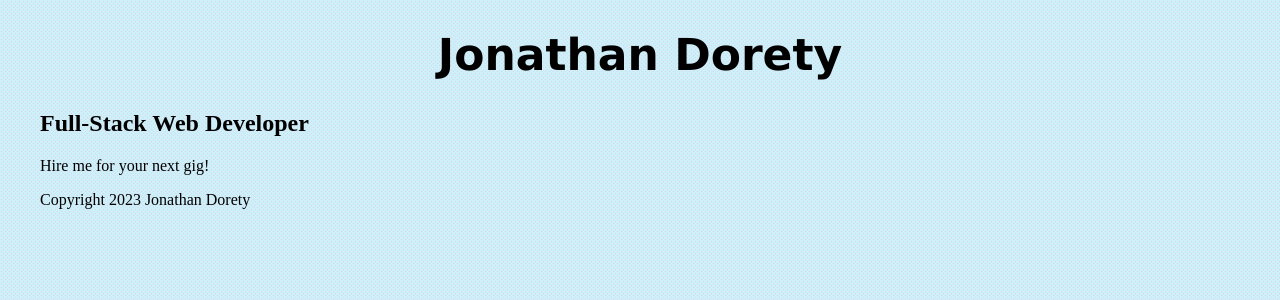
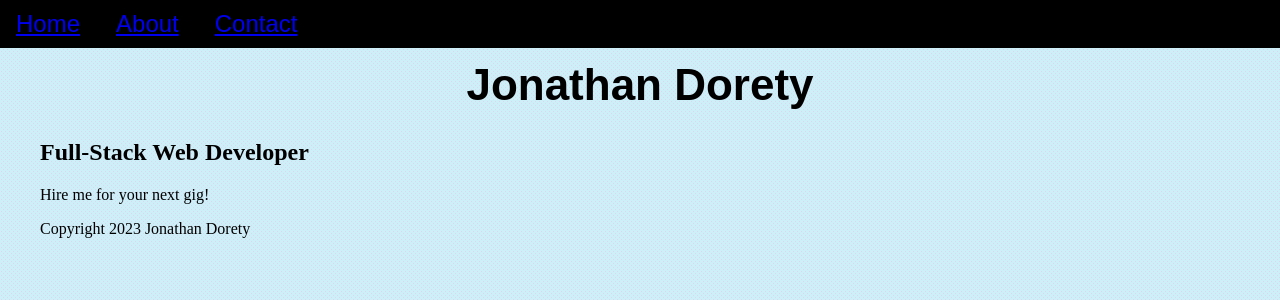
Before and after one commit to jdorety/portfolio-site, a SvelteKit app: page / in a window 1280 px wide. Shown: the top 300 px of the page. Built offline with nearby package versions, Linux system fonts and the light colour scheme.

Commit message:
Dummy out a nav bar

```diff
--- /dev/null
+++ b/src/components/Navbar.svelte
@@ -0,0 +1,24 @@
+<nav>
+	<div class="link-bar" role="navigation">
+		<a href="/">Home</a>
+		<a href="#">About</a>
+		<a href="#">Contact</a>
+	</div>
+</nav>
+
+<style>
+	.link-bar {
+		position: fixed;
+		width: 100%;
+		top: 0px;
+		left: 0px;
+		background-color: black;
+		padding-top: 10px;
+		padding-bottom: 10px;
+	}
+	a {
+		font-size: 1.5rem;
+		font-family: Arial, Helvetica, sans-serif;
+		margin: auto 1rem;
+	}
+</style>
--- a/src/routes/+layout.svelte
+++ b/src/routes/+layout.svelte
@@ -1,7 +1,9 @@
 <script>
+	import Navbar from '../components/Navbar.svelte';
 	const copyright = new Date().getFullYear();
 </script>
 
+<Navbar />
 <div class="page-container">
 	<h1>Jonathan Dorety</h1>
 	<slot />
@@ -12,13 +14,13 @@
 
 <style>
 	h1 {
-		font-family: 'Lucida Sans', 'Lucida Sans Regular', 'Lucida Grande', 'Lucida Sans Unicode',
-			Geneva, Verdana, sans-serif;
+		font-family: Arial, Helvetica, sans-serif;
 		font-size: 2.75rem;
 		text-align: center;
 	}
 	div.page-container {
 		max-width: 1200px;
 		margin: 0 auto;
+		margin-top: 60px;
 	}
 </style>
```
